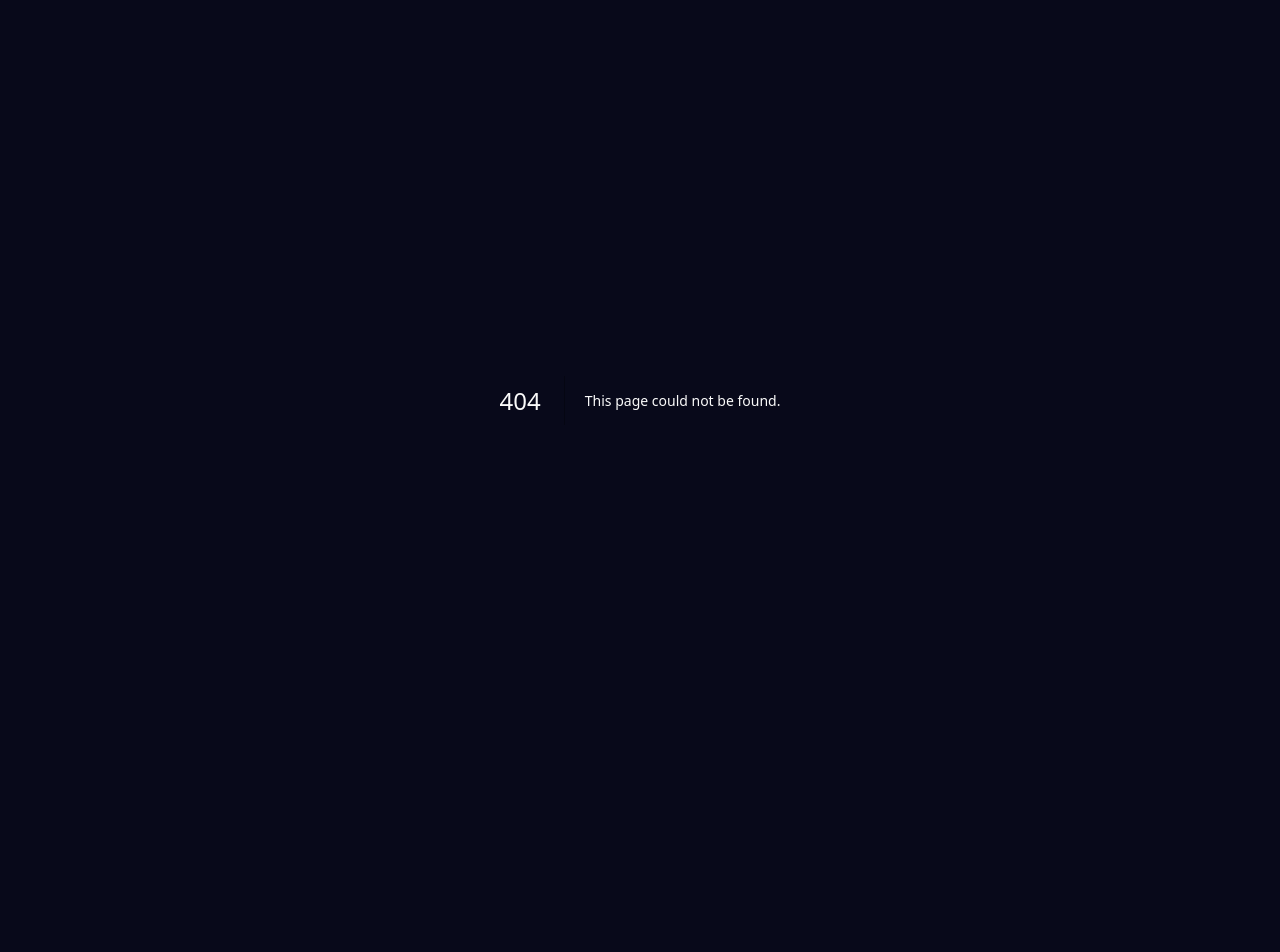
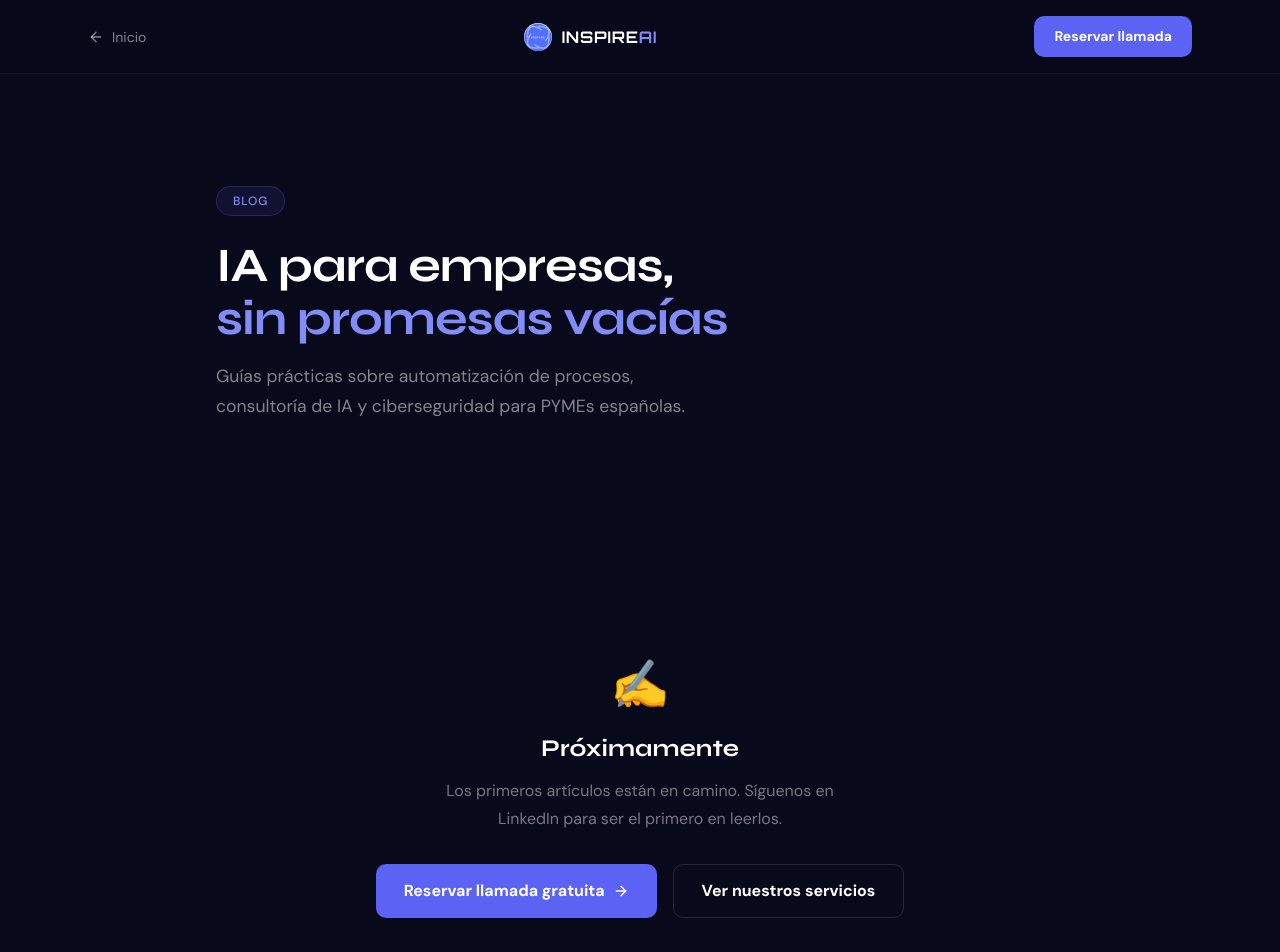
Before and after one commit to inspireai360/InspireAI, a Next.js app: page /blog in a window 1280 px wide. Before the commit this address had no page. Shown: the top 952 px of the page. Before the commit the page ends 800 px from the top, so only its background shows below. Built offline with nearby package versions, Linux system fonts and the light colour scheme.

Commit message:
feat: página listado /blog con estado vacío elegante

```diff
--- /dev/null
+++ b/app/blog/page.tsx
@@ -0,0 +1,110 @@
+import type { Metadata } from "next";
+import Link from "next/link";
+import { ArrowRight, ArrowLeft } from "lucide-react";
+import { POSTS } from "@/lib/blog-posts";
+
+export const metadata: Metadata = {
+  title: "Blog de IA para Empresas — Guías, casos de uso y recursos | InspireAI",
+  description: "Artículos prácticos sobre IA aplicada a PYMEs españolas: automatización de procesos, consultoría IA, ciberseguridad y casos de uso reales. Sin hype, con datos.",
+  alternates: { canonical: "https://inspireai.es/blog" },
+  openGraph: {
+    title: "Blog InspireAI — IA para empresas sin promesas vacías",
+    description: "Guías prácticas sobre IA y automatización para PYMEs en España.",
+    url: "https://inspireai.es/blog",
+    siteName: "InspireAI",
+    locale: "es_ES",
+    type: "website",
+  },
+};
+
+const CATEGORIES = ["Todos", "Automatización", "Consultoría IA", "Ciberseguridad", "Casos de uso"];
+
+export default function BlogPage() {
+  return (
+    <div className="min-h-screen bg-dark text-white">
+      {/* Nav */}
+      <nav className="py-4 border-b border-white/5 bg-[#08091A]/90 backdrop-blur-md sticky top-0 z-50">
+        <div className="mx-auto px-6 max-w-6xl flex items-center justify-between">
+          <Link href="/" className="inline-flex items-center gap-2 text-white/50 hover:text-white transition-colors text-sm">
+            <ArrowLeft className="w-4 h-4" /> Inicio
+          </Link>
+          <Link href="/" className="flex items-center gap-2.5">
+            <img src="/logo.png" alt="InspireAI" width={28} height={28}
+              style={{ width:28, height:28, borderRadius:"50%", objectFit:"cover" }} />
+            <span className="font-orbitron font-bold text-[1rem] tracking-[0.05em] text-white">
+              INSPIRE<span style={{ color:"#818CF8" }}>AI</span>
+            </span>
+          </Link>
+          <Link href="/#contacto" className="btn-primary-sm hidden md:flex">Reservar llamada</Link>
+        </div>
+      </nav>
+
+      {/* Hero */}
+      <section className="pt-20 pb-14 md:pt-28 md:pb-20" style={{ background:"#08091A" }}>
+        <div className="mx-auto px-6 max-w-4xl">
+          <div className="inline-flex items-center gap-2 px-4 py-1.5 rounded-full text-xs font-medium mb-6"
+            style={{ background:"rgba(91,98,244,0.1)", color:"#818CF8", border:"1px solid rgba(91,98,244,0.25)", letterSpacing:"0.08em", textTransform:"uppercase" }}>
+            Blog
+          </div>
+          <h1 className="font-heading font-bold text-white mb-4"
+            style={{ fontSize:"clamp(2rem,5vw,3rem)", letterSpacing:"-0.02em", lineHeight:1.1 }}>
+            IA para empresas,<br />
+            <span style={{ color:"#818CF8" }}>sin promesas vacías</span>
+          </h1>
+          <p style={{ color:"rgba(255,255,255,0.5)", maxWidth:"500px", lineHeight:1.7, fontSize:"1.1rem" }}>
+            Guías prácticas sobre automatización de procesos, consultoría de IA y ciberseguridad para PYMEs españolas.
+          </p>
+        </div>
+      </section>
+
+      {/* Artículos */}
+      <section className="py-14 md:py-20">
+        <div className="mx-auto px-6 max-w-4xl">
+          {POSTS.length === 0 ? (
+            <div className="text-center py-20">
+              <div className="text-5xl mb-6">✍️</div>
+              <h2 className="font-heading font-bold text-white text-2xl mb-3">Próximamente</h2>
+              <p style={{ color:"rgba(255,255,255,0.45)", maxWidth:"400px", margin:"0 auto", lineHeight:1.7 }}>
+                Los primeros artículos están en camino. Síguenos en LinkedIn para ser el primero en leerlos.
+              </p>
+              <div className="mt-8 flex flex-col sm:flex-row gap-4 justify-center">
+                <Link href="/#contacto" className="btn-primary inline-flex items-center gap-2">
+                  Reservar llamada gratuita <ArrowRight className="w-4 h-4" />
+                </Link>
+                <Link href="/" className="btn-secondary">Ver nuestros servicios</Link>
+              </div>
+            </div>
+          ) : (
+            <div className="grid gap-6">
+              {POSTS.map((post) => (
+                <Link key={post.slug} href={`/blog/${post.slug}`}
+                  className="group rounded-2xl p-7 flex flex-col md:flex-row gap-5 transition-all"
+                  style={{ background:"#0D0E1F", border:"1px solid rgba(255,255,255,0.07)" }}
+                  onMouseEnter={e => (e.currentTarget as HTMLElement).style.borderColor = "rgba(91,98,244,0.4)"}
+                  onMouseLeave={e => (e.currentTarget as HTMLElement).style.borderColor = "rgba(255,255,255,0.07)"}>
+                  <div className="flex-1 min-w-0">
+                    <div className="flex items-center gap-3 mb-3">
+                      <span className="text-xs px-2.5 py-1 rounded-full" style={{ background:"rgba(91,98,244,0.12)", color:"#818CF8" }}>{post.category}</span>
+                      <span className="text-xs" style={{ color:"rgba(255,255,255,0.3)" }}>{post.date} · {post.readTime} min</span>
+                    </div>
+                    <h2 className="font-heading font-bold text-white mb-2 group-hover:text-[#818CF8] transition-colors"
+                      style={{ fontSize:"1.2rem", letterSpacing:"-0.01em" }}>{post.title}</h2>
+                    <p className="text-sm leading-relaxed" style={{ color:"rgba(255,255,255,0.5)" }}>{post.excerpt}</p>
+                  </div>
+                  <div className="flex items-center flex-shrink-0 self-center">
+                    <ArrowRight className="w-5 h-5 transition-transform group-hover:translate-x-1" style={{ color:"rgba(255,255,255,0.3)" }} />
+                  </div>
+                </Link>
+              ))}
+            </div>
+          )}
+        </div>
+      </section>
+
+      {/* Footer simple */}
+      <div className="py-10 border-t text-center text-xs" style={{ borderColor:"rgba(255,255,255,0.06)", color:"rgba(255,255,255,0.25)" }}>
+        <Link href="/" style={{ color:"rgba(255,255,255,0.35)" }}>← Volver a inspireai.es</Link>
+      </div>
+    </div>
+  );
+}
```
